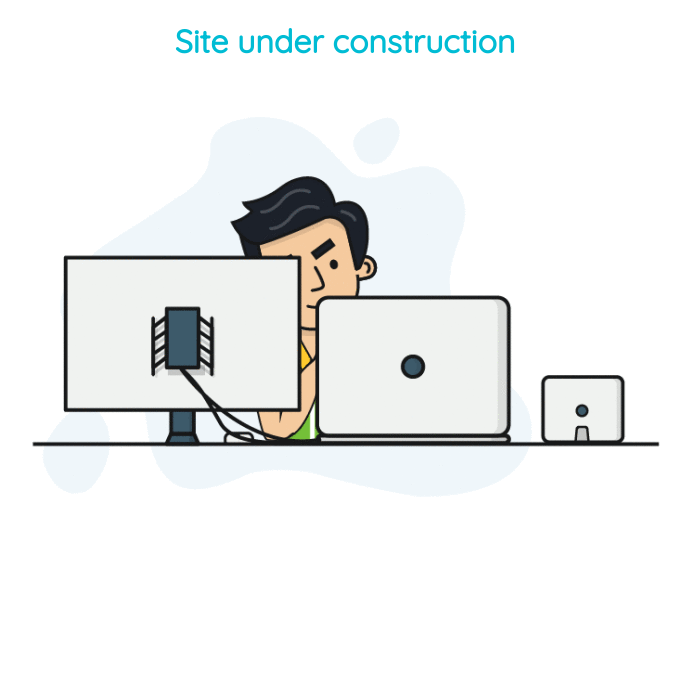
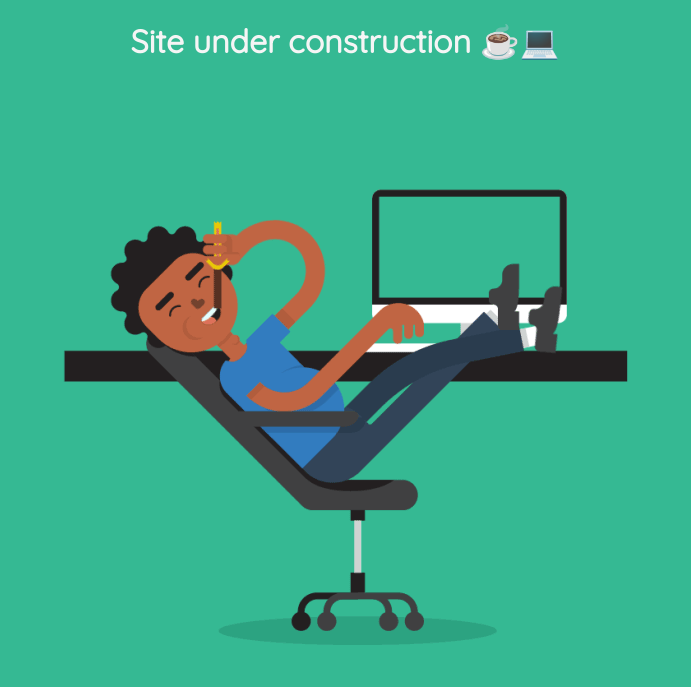
Before and after one commit to AdrielBento/Exercicios-de-Java, a plain HTML site: page index.html in a window 1280 px wide. Shown: the whole page, without its empty margins (295-986 px from the left). Drawn offline with Linux system fonts and the light colour scheme.

Commit message:
Site under Construction

```diff
--- a/index.html
+++ b/index.html
@@ -5,12 +5,17 @@
     <meta charset="UTF-8">
     <meta name="viewport" content="width=device-width, initial-scale=1.0">
     <meta http-equiv="X-UA-Compatible" content="ie=edge">
+    <link rel="shortcut icon" href="/coffee.png" type="image/x-icon">
+
     <title>Java- UFPR</title>
     <style>
         @import url('https://fonts.googleapis.com/css?family=Quicksand');
+     body{
+        background:#35b993;
+     }
         h1 {
             font-family: 'Quicksand', sans-serif;
-            color: #00bcd4;
+            color: whitesmoke;
         }
         #container {
             text-align: center;
@@ -23,8 +28,8 @@
 
 <body>
     <div id="container">
-        <h1>Site under construction</h1>
-        <img src="front.gif" alt="Desenvolvedor Programando">
+        <h1>Site under construction ☕💻</h1>
+        <img src="coder.gif" alt="Desenvolvedor Programando">
     </div>
 </body>
 
```
Also changed, not shown: coder.gif (added), coffee.png (added).
